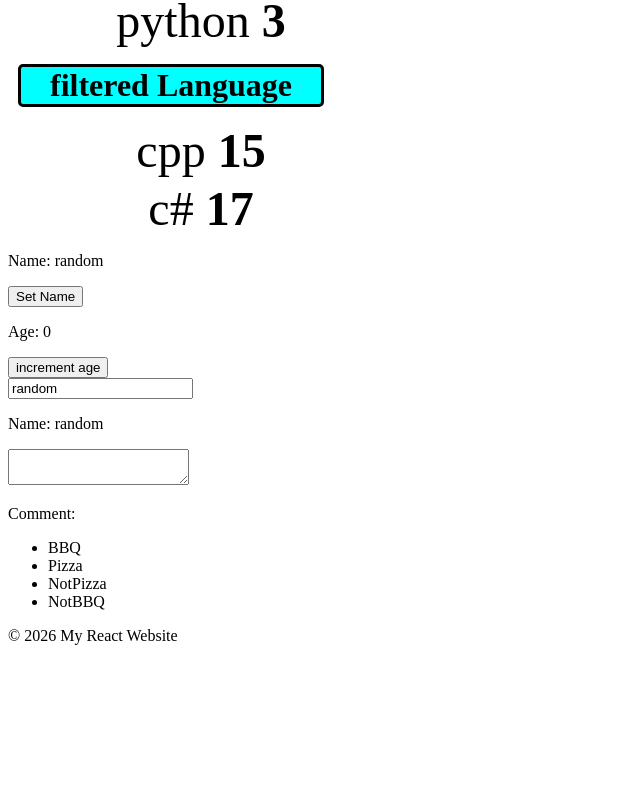
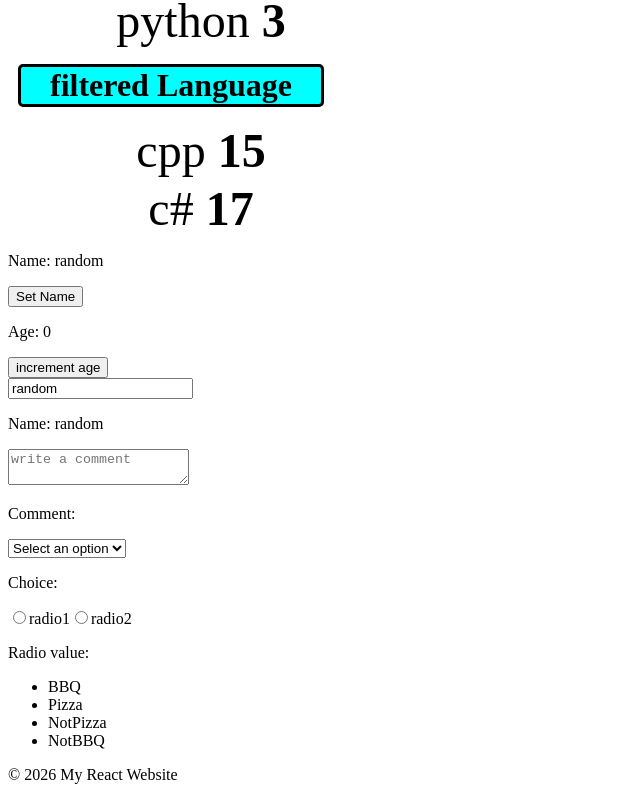
Before and after one commit to comsolodev-1/Learn-React, a React (Vite) app in the folder my-react-app/: page / in a window 1280 px wide. Shown: the part 998-1798 px from the top of the page, without its empty margins (0-640 px from the left). Before the commit the page ends 1659 px from the top, so only its background shows below. Built offline with nearby package versions, Linux system fonts and the light colour scheme.

Commit message:
added MyNewComponent for onChange events

```diff
--- a/my-react-app/src/MyNewComponent.jsx
+++ b/my-react-app/src/MyNewComponent.jsx
@@ -4,14 +4,22 @@ function MyNewComponent(){
     const [name, setName] = useState("random");
     const [comment, setComment] = useState("");
     const [choice, setChoice] = useState("");
-    const [radio, setRadio] = useState("");
+    const [radioVal, setRadio] = useState("");
 
     function handleName(event){
         setName(event.target.value);
     }
 
     function handleComment(event){
-        setComment(event.target.value);
+        setComment(event.target.value)
+    }
+
+    function handleChoice(event){
+        setChoice(event.target.value);
+    }
+
+    function handleRadio(event){
+        setRadio(event.target.value);
     }
 
     return(
@@ -19,8 +27,26 @@ function MyNewComponent(){
             <input value={name} onChange={handleName}/>
             <p>Name: {name}</p>
 
-            <textarea value={comment} onChange={handleComment}></textarea>
+            <textarea value={comment} onChange={handleComment} placeholder='write a comment'></textarea>
             <p>Comment: {comment}</p>
+
+            <select value={choice} onChange={handleChoice}>
+                <option value="">Select an option</option>
+                <option value="first choice">first choice</option>
+                <option value="second choice">second choice</option>
+                <option value="third choice">third choice</option>
+            </select>
+            <p>Choice: {choice}</p>
+
+            <label>
+                <input type="radio" value={"radio1"} checked={radioVal === "radio1"} onChange={handleRadio}/>
+                radio1
+            </label>
+            <label>
+                <input type="radio" value={"radio2"} checked={radioVal === "radio2"} onChange={handleRadio}/>
+                radio2
+            </label>
+            <p>Radio value: {radioVal}</p>
         </div>
     );
 }
```
